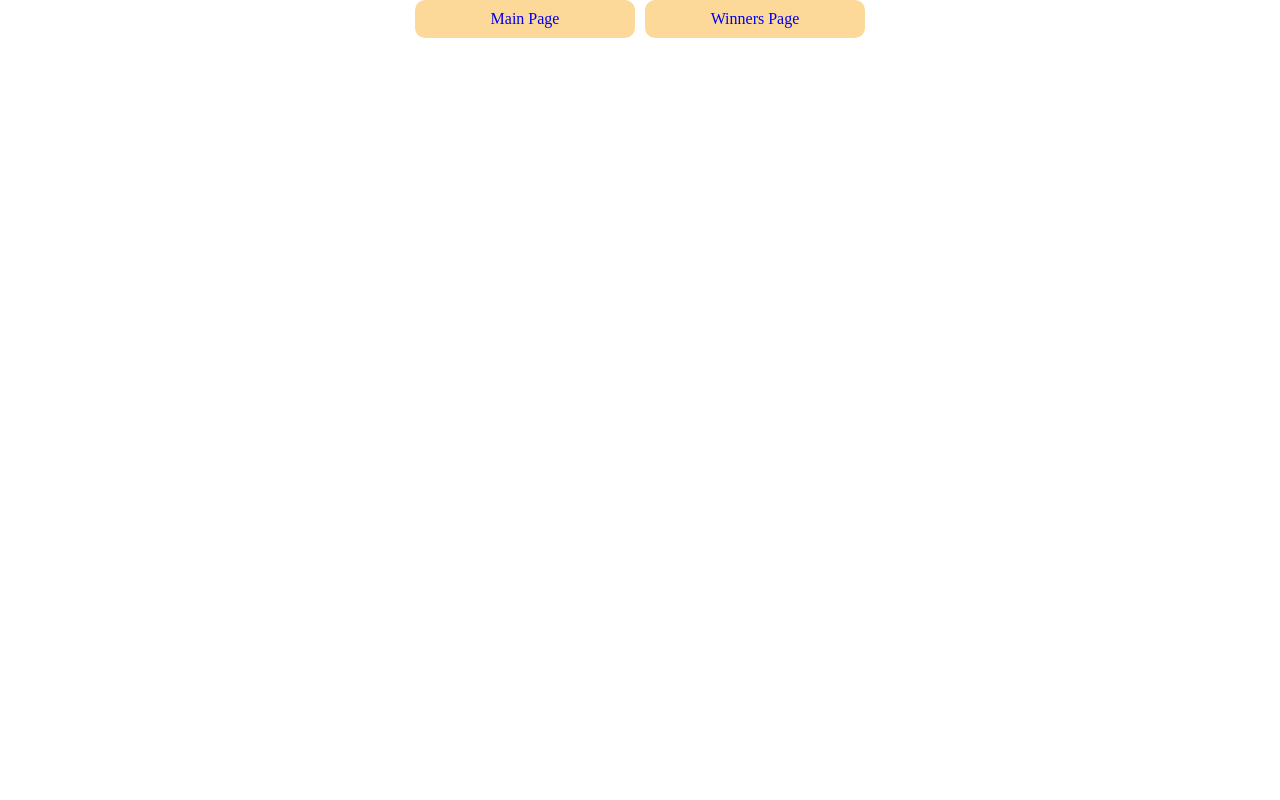
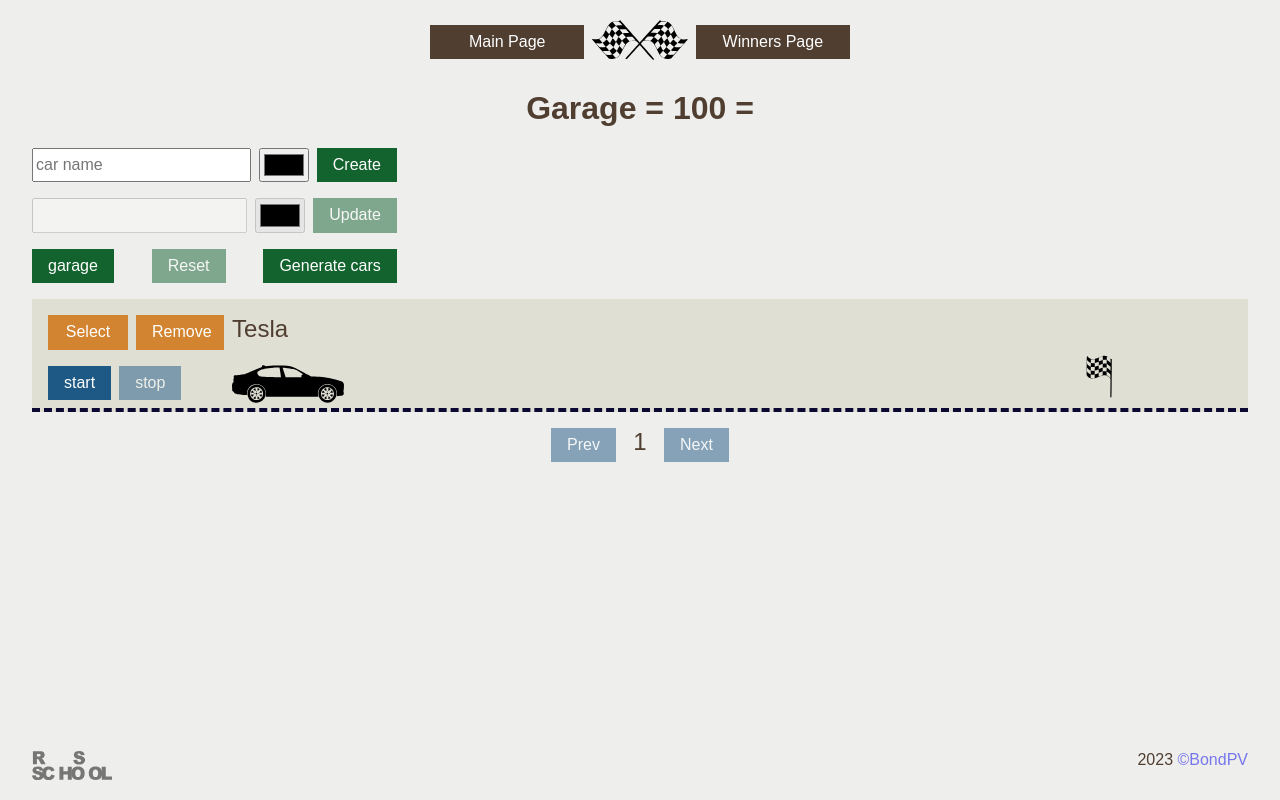
Before and after one commit to BondPV/async-race, a website built with webpack: page src/index.html in a window 1280 px wide. Built offline with nearby package versions, Linux system fonts and the light colour scheme; a web font is replaced by a local one.

Commit message:
feat: implement layout main page

```diff
--- a/src/components/Pages/MainPage.ts
+++ b/src/components/Pages/MainPage.ts
@@ -1,4 +1,5 @@
-import ButtonsNav from './header/Buttons';
+import Header from './header/header';
+import Footer from './footer/footer';
 
 class MainPage {
   container: HTMLElement;
@@ -9,7 +10,60 @@ class MainPage {
   }
 
   private renderPage() {
-    new ButtonsNav(this.container);
+    new Header(this.container);
+
+    const main: HTMLElement = document.createElement('main');
+    main.classList.add('main');
+    main.innerHTML = `
+      <div class="garage">
+        <h1 class="garage__title">Garage = 100 =</h1>
+        <div class="settings">
+          <div class="settings__field">
+            <input class="settings__data" type="name" placeholder="car name">
+            <input class="settings__color" type="color">
+            <button class="button button_settings">Create</button>
+          </div>
+          <div class="settings__field">
+            <input class="settings__data" type="name" disabled="">
+            <input class="settings__color" type="color" disabled="">
+            <button class="button button_settings" disabled="">Update</button>
+          </div>
+          <div class="settings__buttons">
+            <button class="button button_settings">garage</button>
+            <button class="button button_settings" disabled="">Reset</button>
+            <button class="button button_settings">Generate cars</button>
+          </div>
+        </div>
+        <div class="garage__list">
+          <div class="garage__car">
+            <div class="garage__buttons-selection">
+              <button class="button button_car">Select</button>
+              <button class="button button_car">Remove</button>
+            </div>
+            <span class="garage__name">Tesla</span>
+            <div class="garage__buttons-controls">
+              <button class="button">start</button>
+              <button class="button" disabled="">stop</button>
+            </div>
+            <div class="garage__track">
+              <div class="garage__car-image">
+                <img src="assets/car.svg" alt="car">
+              </div>
+              <div class="garage__flag-image">
+                <img src="assets/flag.svg" alt="flag">
+              </div>
+            </div>
+          </div>
+        </div>
+        <div class="pagination">
+          <button class="button" disabled="">Prev</button>
+          <div class="pagination__page">1</div>
+          <button class="button" disabled="">Next</button>
+        </div>
+      </div>`;
+    this.container.append(main);
+
+    new Footer(this.container);
   }
 
   public removePage() {
--- a/src/components/Pages/WinnersPage.ts
+++ b/src/components/Pages/WinnersPage.ts
@@ -1,4 +1,5 @@
-import ButtonsNav from './header/Buttons';
+import Header from './header/header';
+import Footer from './footer/footer';
 
 class WinnersPage {
   container: HTMLElement;
@@ -9,7 +10,8 @@ class WinnersPage {
   }
 
   private renderPage() {
-    new ButtonsNav(this.container);
+    new Header(this.container);
+    new Footer(this.container);
   }
 
   public removePage() {
--- /dev/null
+++ b/src/components/Pages/footer/footer.ts
@@ -0,0 +1,21 @@
+class Footer {
+  constructor(parentElement: HTMLElement) {
+    const footer: HTMLElement = document.createElement('footer');
+    footer.classList.add('footer');
+    footer.innerHTML = this.renderFooter();
+    parentElement.append(footer);
+  }
+
+  private renderFooter(): string {
+    return `
+      <a href="https://rs.school/js/" target="_blank" rel="noopener">
+        <img src="assets/rs-school-js.svg" alt="Rolling Scopes School" class="footer__logo">
+      </a>
+      <div class="footer__copyright">
+        <span>2023</span>
+        <a href="https://github.com/BondPV" target="_blank" rel="noopener" class="footer__github">BondPV</a>
+      </div>`;
+  }
+}
+
+export default Footer;
--- a/src/components/Pages/header/Buttons.ts
+++ /dev/null
@@ -1,13 +0,0 @@
-class ButtonsNav {
-  constructor(parentElement: HTMLElement) {
-    const btns = document.createElement('nav');
-    btns.classList.add('nav');
-    btns.innerHTML = `
-        <a href="#main" class="nav__btn">Main Page</a>
-        <a href="#winners" class="nav__btn">Winners Page</a>
-        `;
-    parentElement.append(btns);
-  }
-}
-
-export default ButtonsNav;
--- /dev/null
+++ b/src/components/Pages/header/header.ts
@@ -0,0 +1,16 @@
+class Header {
+  constructor(parentElement: HTMLElement) {
+    const header = document.createElement('header');
+    header.classList.add('header');
+    header.innerHTML = `
+      <a class="button button_header" href="#main">Main Page</a>
+      <div class="header__image">
+        <img src="assets/2flags.svg" alt="flags">
+      </div>
+      <a class="button button_header" href="#winners">Winners Page</a>
+        `;
+    parentElement.append(header);
+  }
+}
+
+export default Header;
--- a/src/index.html
+++ b/src/index.html
@@ -4,9 +4,12 @@
   <meta charset="UTF-8">
   <meta http-equiv="X-UA-Compatible" content="IE=edge">
   <meta name="viewport" content="width=device-width, initial-scale=1.0">
-  <meta name="keywords" content="async race, rs school">
+  <meta name="keywords" content="async garage, rs school">
+  <link rel="preconnect" href="https://fonts.googleapis.com">
+  <link rel="preconnect" href="https://fonts.gstatic.com" crossorigin>
+  <link href="https://fonts.googleapis.com/css2?family=Electrolize&display=swap" rel="stylesheet">
   <link rel="icon" type="image/x-icon" href="assets/favicon.ico">
-  <title>Async Race</title>
+  <title>Async garage</title>
 </head>
 <body>
 </body>
--- a/src/styles/main.scss
+++ b/src/styles/main.scss
@@ -1,28 +1,193 @@
+html {
+  font-family: 'Electrolize', sans-serif;
+  box-sizing: border-box;
+  background-color: $bgc-color;
+  color: $text-color;
+  --car-width: 7rem;
+  --flag-width: 2.5rem;
+}
+
 body {
   display: flex;
   flex-direction: column;
   min-height: 100vh;
   margin: 0;
-  padding: 0;
-  box-sizing: border-box;
+  padding: 0 2rem;
 }
 
 .main {
   flex-grow: 1;
 }
 
-.nav {
+.header{
+  margin-top: 1rem;
   display: flex;
-  gap: 10px;
+  gap: 0.5rem;
   justify-content: center;
   align-items: center;
 
-  &__btn {
-    padding: 10px;
-    width: 200px;
-    background-color: $main-color;
-    border-radius: 10px;
+  &__image {
+    width: 6rem;
+  }
+}
+
+.garage {
+  &__title {
+    text-align: center;
+  }
+
+  &__list {
+    margin-top: 1rem;
+  }
+
+  &__car {
+    display: grid;
+    padding: 1rem;
+    padding-bottom: 0.5rem;
+    grid-template-columns: 1fr 6fr;
+    row-gap: 1rem;
+    column-gap: 0.5rem;
+    border-bottom: 4px dashed rgb(11, 8, 49);
+    background-color: $race-color;
+  }
+
+  &__buttons-selection {
+    display: flex;
+    gap: 0.5rem;
+    justify-content: space-between;
+    grid-column: 1 / 2;
+  }
+
+  &__buttons-controls {
+    display: flex;
+    gap: 0.5rem;
+    grid-column: 1 / 2;
+  }
+
+  &__name {
+    font-size: 1.5rem;
+  }
+
+  &__track {
+    position: relative;
+    grid-column: 2 / 3;
+  }
+
+  &__car-image {
+    position: absolute;
+    left: 0;
+    bottom: -1rem;
+    width: var(--car-width);
+    transition: left 0.3s linear;
+  }
+
+  &__flag-image {
+    position: absolute;
+    left: calc(100% - var(--car-width) - var(--flag-width));
+    width: var(--flag-width);
+    bottom: 0.3rem;
+    transform: rotate(25deg);
+  }
+}
+
+.settings {
+  position: relative;
+    display: grid;
+    gap: 1rem;
+    width: 30%;
+
+  &__field {
+    display: grid;
+    grid-template-columns: 6fr 1fr 2fr;
+    column-gap: 0.5rem;
+    width: 100%;
+  }
+
+  &__color {
+    height: 100%;
+  }
+
+  &__buttons {
+    display: flex;
+    justify-content: space-between;
+  }
+}
+
+.button {
+  color: $text-color2;
+  padding: 0.5rem 1rem;
+  border: none;
+  background-color: $button-color3;
+  transition: 0.3s all;
+  cursor: pointer;
+
+  &:not(:disabled):hover {
+    background-color: $button-color2;
+  }
+
+  &:disabled {
+    opacity: 0.5;
+    cursor: auto;
+  }
+
+  &_header {
+    min-width: 10%;
     text-align: center;
     text-decoration: inherit;
+    background-color: $button-color1;
+  }
+
+  &_settings {
+    background-color: $button-color4;
+  }
+
+  &_car {
+    width: 50%;
+    background-color: $button-color5;
   }
 }
+
+.pagination {
+  margin-top: 1rem;
+  display: flex;
+  gap: 0.5rem;
+  justify-content: center;
+
+  &__page {
+    width: 2rem;
+    font-size: 1.5rem;
+    text-align: center;
+  }
+}
+
+.footer {
+  margin-top: 4rem;
+  margin-bottom: 1rem;
+  display: flex;
+  justify-content: space-between;
+
+  &__logo {
+    height: auto;
+    width: 80px;
+    opacity: 0.5;
+    transition: 0.3s all;
+
+    &:hover {
+      opacity: 1;
+    }
+  }
+
+  &__github {
+    text-decoration: inherit;
+    opacity: 0.5;
+    transition: 0.3s all;
+
+    &:hover {
+      opacity: 1;
+    }
+
+    &:before {
+      content: '©';
+    }
+  }
+}
--- a/src/styles/variables.scss
+++ b/src/styles/variables.scss
@@ -1 +1,10 @@
+$bgc-color: #eeeeed;
+$race-color: #dfdfd4;
 $main-color: #fcd999;
+$text-color: #503e31;
+$text-color2: #ffffff;
+$button-color1: #503e31;
+$button-color2: #836651;
+$button-color3: #1e5985;
+$button-color4: #13632f;
+$button-color5: #d28430;
--- /dev/null
+++ b/src/types/interfaces.ts
@@ -0,0 +1,5 @@
+export interface ICar {
+  name: string;
+  color: string;
+  id: number;
+}
```
Also changed, not shown: src/constants/dataCars.ts (added, +107 -0 lines), src/assets/2flags.svg (added), src/assets/car.svg (added), src/assets/flag.svg (added), src/assets/rs-school-js.svg (added), src/style.scss (line endings or trailing spaces).
